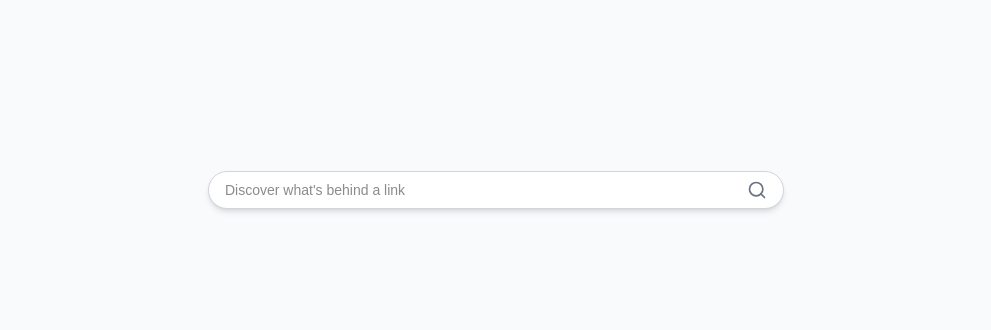
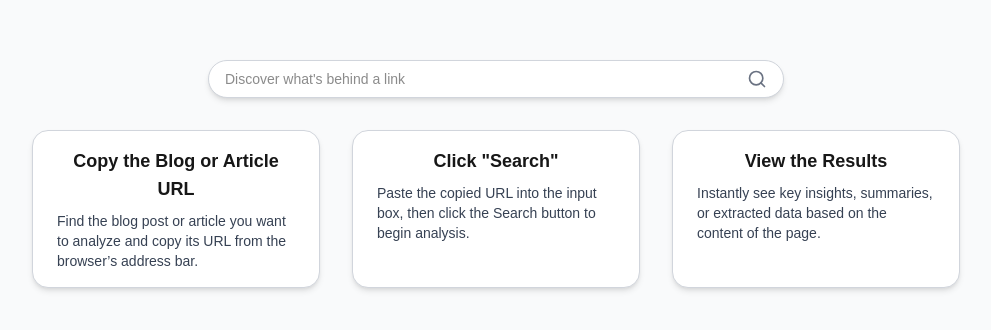
Before and after one commit to jeyhun-g/posts, a Next.js app in the folder webapp/: page /analyze in a window 1280 px wide. Shown: the part 210-540 px from the top of the page, without its empty margins (144-1135 px from the left). Built offline with nearby package versions, Linux system fonts and the light colour scheme.

Commit message:
(webapp) Add Instructions

```diff
--- a/webapp/src/app/analyze/page.tsx
+++ b/webapp/src/app/analyze/page.tsx
@@ -2,12 +2,29 @@
 
 import { useState } from 'react';
 import { Search } from 'lucide-react';
+import Instructions, { InstructionsProps } from '@app/components/Instructions';
+
+const instructions: InstructionsProps['instructions'] = [
+  {
+    title: "Copy the Blog or Article URL",
+    body: "Find the blog post or article you want to analyze and copy its URL from the browser’s address bar."
+  },
+  {
+    title: "Click \"Search\"",
+    body: "Paste the copied URL into the input box, then click the Search button to begin analysis."
+  },
+  {
+    title: "View the Results",
+    body: "Instantly see key insights, summaries, or extracted data based on the content of the page."
+  }
+]
 
 export default function Analyze() {
   const [url, setUrl] = useState('');
   const [result, setResult] = useState<string | null>(null);
   const [error, setError] = useState<string | null>(null);
   const [loading, setLoading] = useState(false);
+  const [showInstructions, setShowInstructions] = useState<boolean>(true);
 
   const handleSearch = async () => {
   if (!url.trim()) return;
@@ -15,6 +32,7 @@ export default function Analyze() {
   setLoading(true);
   setError(null);
   setResult(null);
+  setShowInstructions(false);
 
   try {
     const response = await fetch(`${process.env.NEXT_PUBLIC_BACKEND_URL}/analyze`, {
@@ -41,7 +59,7 @@ export default function Analyze() {
 
   return (
     <div className="min-h-screen flex items-center justify-center bg-gray-50">
-      <div className="relative w-full max-w-xl">
+      <div className="relative w-full flex flex-col items-center">
         <div className="flex items-center w-full max-w-xl bg-white shadow-md border border-gray-300 rounded-full px-4 py-2">
           <input
             type="text"
@@ -63,6 +81,10 @@ export default function Analyze() {
             <Search className="w-5 h-5" />
           </button>
         </div>
+
+        {showInstructions && (
+          <Instructions instructions={instructions} />
+        )}
 
         {loading && (
           <p className="mt-6 text-gray-600 text-center">Loading...</p>
--- /dev/null
+++ b/webapp/src/components/InstructionCard.tsx
@@ -0,0 +1,18 @@
+// components/InstructionCard.tsx
+import React from 'react';
+
+export interface InstructionCardProps {
+  title: string;
+  body: string;
+}
+
+const InstructionCard: React.FC<InstructionCardProps> = ({ title, body }) => {
+  return (
+    <div className="flex flex-col w-full max-w-xl bg-white shadow-md border border-gray-300 rounded-2xl px-6 py-4">
+      <h2 className="text-center text-lg font-semibold mb-2">{title}</h2>
+      <p className="text-left text-sm text-gray-700">{body}</p>
+    </div>
+  );
+};
+
+export default InstructionCard;
--- /dev/null
+++ b/webapp/src/components/Instructions.tsx
@@ -0,0 +1,21 @@
+// components/InstructionCard.tsx
+import React from 'react';
+import InstructionCard, { InstructionCardProps } from './InstructionCard';
+
+export interface InstructionsProps {
+  instructions: InstructionCardProps[]
+}
+
+const Instructions: React.FC<InstructionsProps> = ({ instructions }) => {
+  return (
+    <div className="flex flex-col lg:flex-row justify-center gap-4 my-6">
+      {instructions.map((instruction) => (
+        <div key={instruction.title} className="m-2 flex min-w-2xs max-w-2xs">
+          <InstructionCard title={instruction.title} body={instruction.body} />
+        </div>
+      ))}
+    </div>
+  );
+};
+
+export default Instructions;
```
